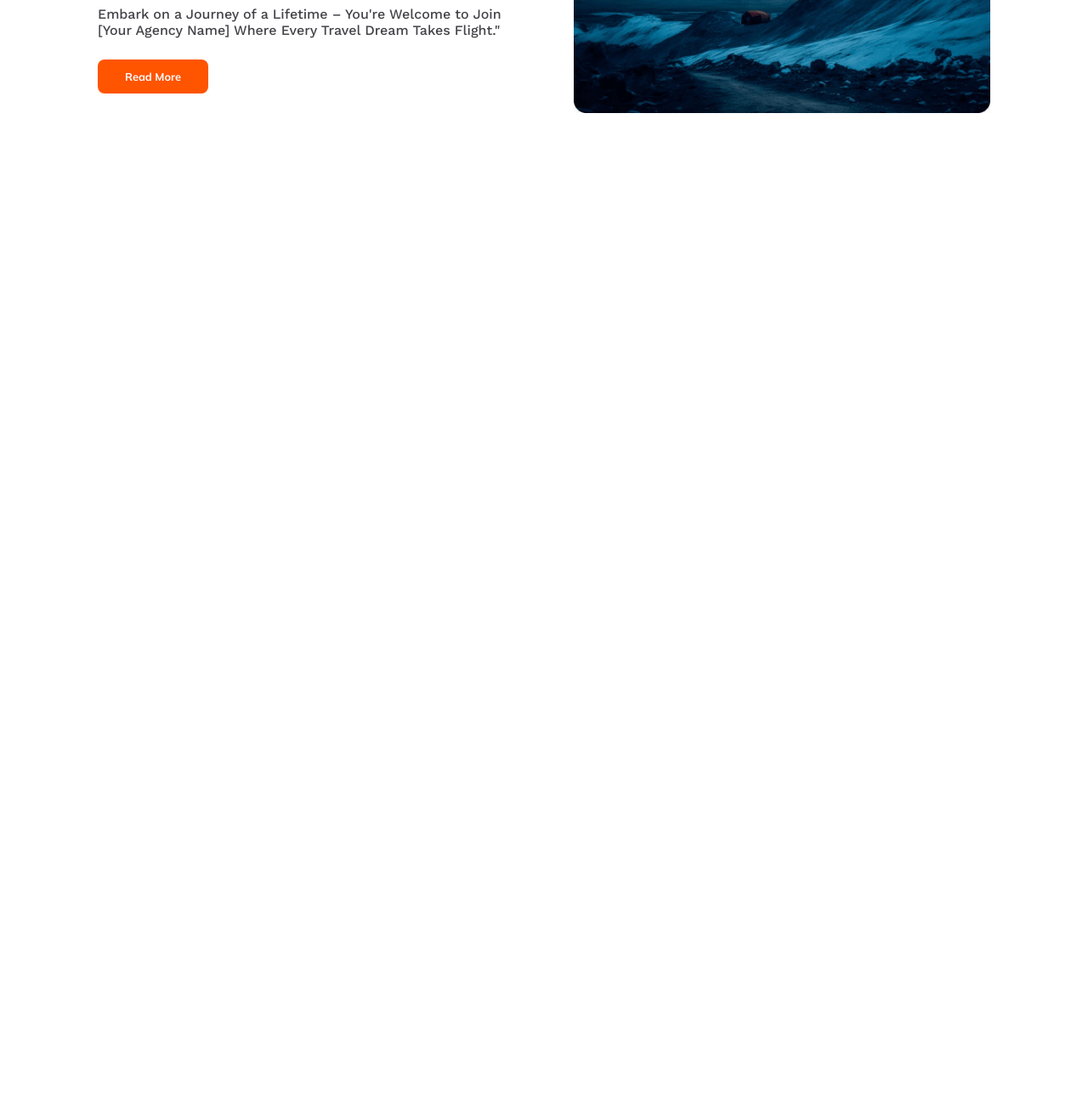
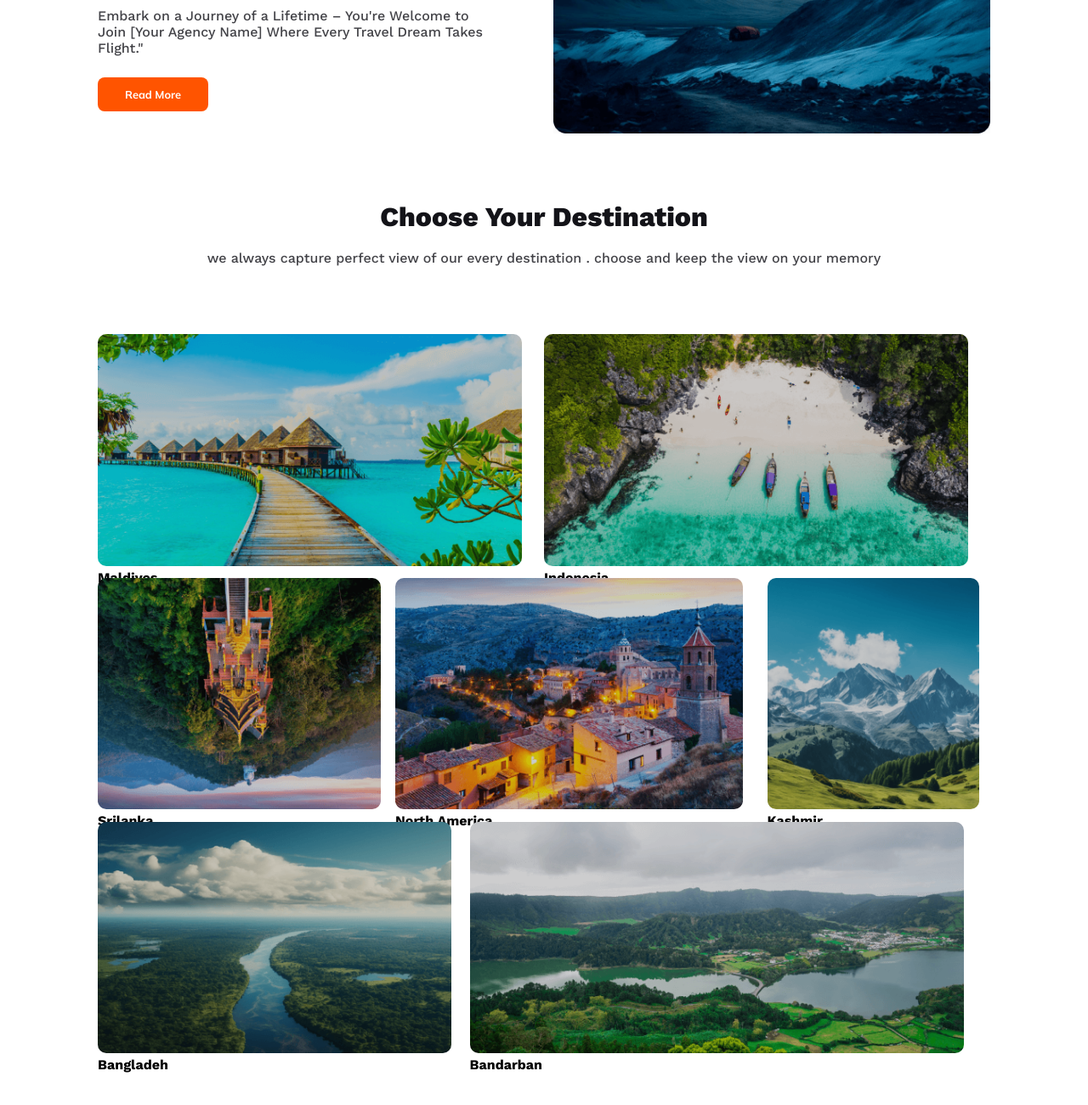
Before and after one commit to TasinEvan/travel-agency, a plain HTML site: page index.html in a window 1280 px wide. Shown: the part 1089-2389 px from the top of the page at 85% size. Before the commit the page ends 1301 px from the top, so only its background shows below. Drawn offline with nearby package versions, Linux system fonts and the light colour scheme.

Commit message:
destination  added

```diff
--- a/index.html
+++ b/index.html
@@ -10,7 +10,9 @@
     <link
         href="https://fonts.googleapis.com/css2?family=Mulish:ital,wght@0,300;0,400;0,500;0,600;0,700;0,800;0,900;0,1000;1,600&family=Work+Sans:wght@200;300;400;500;600;700;800;900&display=swap"
         rel="stylesheet">
-        <link rel="stylesheet" href="https://cdnjs.cloudflare.com/ajax/libs/font-awesome/6.5.1/css/all.min.css" integrity="sha512-DTOQO9RWCH3ppGqcWaEA1BIZOC6xxalwEsw9c2QQeAIftl+Vegovlnee1c9QX4TctnWMn13TZye+giMm8e2LwA==" crossorigin="anonymous" referrerpolicy="no-referrer" />
+    <link rel="stylesheet" href="https://cdnjs.cloudflare.com/ajax/libs/font-awesome/6.5.1/css/all.min.css"
+        integrity="sha512-DTOQO9RWCH3ppGqcWaEA1BIZOC6xxalwEsw9c2QQeAIftl+Vegovlnee1c9QX4TctnWMn13TZye+giMm8e2LwA=="
+        crossorigin="anonymous" referrerpolicy="no-referrer" />
 
     <link rel="stylesheet" href="styles/travel.css">
 </head>
@@ -66,13 +68,14 @@
                     <i class="fa-solid fa-magnifying-glass"></i> Find Now</button>
 
             </div>
-        </section >
+        </section>
 
 
         <section class="popular-tour-container">
-    <div>
+            <div class="popular-items">
                 <h1 class="title">Our Popular Tours</h1>
-        <p class="description">Where Dreams Take Flight: Start Your Journey Today with Our Renowned Tours, Exclusively from [Your Agency Name]. we wanna mention our most exclucive packages "</p>
+                <p class="description">Where Dreams Take Flight: Start Your Journey Today with Our Renowned Tours,
+                    Exclusively from [Your Agency Name]. we wanna mention our most exclucive packages "</p>
 
 
                 <ul class="description">
@@ -81,17 +84,49 @@
                     <li><b>Queenstown, New Zealand:</b>
                         Discover the adventure capital's stunning mountain vistas and Lake Wakatipu</li>
                     <li><b>Cape Town, South Africa:</b>
-                Marvel at Cape Town's Table Mountain and diverse landscapes, where rich history meets world-class hospitality</li>
+                        Marvel at Cape Town's Table Mountain and diverse landscapes, where rich history meets
+                        world-class hospitality</li>
                     <li><b>Bali, Indonesia:</b>
                         Experience the tropical paradise of Bali with lush landscapes and ancient temples</li>
                 </ul>
-        <P class="description">Embark on a Journey of a Lifetime – You're Welcome to Join [Your Agency Name] Where Every Travel Dream Takes Flight."</P>
+                <P class="description">Embark on a Journey of a Lifetime – You're Welcome to Join [Your Agency Name]
+                    Where Every Travel Dream Takes Flight."</P>
 
-        <button class="btn-primary" >Read More</button>
+                <button class="btn-primary">Read More</button>
             </div>
             <div class="hill-img-container">
                 <img src="./Images/Rectangle4.png" alt="">
             </div>
+
+        </section>
+
+        <section class="destination-container">
+            <div>
+                <h1 class="title">Choose Your Destination</h1>
+                <p class="description"> we always capture perfect view of our every destination . choose and keep the view on your memory </p>
+            </div>
+
+            <div class="image-containner">
+
+
+                <div class="grid-item-1" ><img src="./Images/maldives.png" alt=""><h4 class="place-name">Maldives</h4></div>
+
+                <div class="grid-item-2" ><img src="./Images/indonesia.png" alt=""><h4 class="place-name">Indonesia</h4></div>
+
+                <div class="grid-item-3" ><img  src="./Images/srilanka.png" alt=""><h4 class="place-name">Srilanka</h4></div>
+
+                <div class="grid-item-4" ><img  src="./Images/north-america.png" alt=""><h4 class="place-name">North America</h4></div>
+
+                <div class="grid-item-5" ><img  src="./Images/kashmir.png" alt=""><h4 class="place-name">Kashmir</h4></div>
+
+                <div class="grid-item-6"  ><img src="./Images/bangladesh.png" alt=""><h4 class="place-name">Bangladeh</h4></div>
+
+                <div class="grid-item-7" ><img  src="./Images/bandarban.png" alt=""><h4 class="place-name">Bandarban</h4></div>
+
+
+
+                </div>
+
 
         </section>
 
--- a/styles/travel.css
+++ b/styles/travel.css
@@ -1,8 +1,8 @@
 /* shared style */
-* {
+*{
     font-family: 'Mulish', sans-serif;
-    font-family: 'Work Sans', sans-serif;
-}
+font-family: 'Work Sans', sans-serif;}
+
 
 * {
     margin: 0px;
@@ -134,7 +134,12 @@ cursor: pointer;
 .banner-form select:hover{
     background-color: darkturquoise;
 }
+
+
+
+
 /* popular section */
+
 .popular-tour-container{
     margin: 75px auto;
     display: flex;
@@ -147,16 +152,94 @@ cursor: pointer;
 .popular-tour-container img{
     width: 100%;
 }
-.popular-tour-container>div{
+.popular-tour-container .popular-items{
 
 width: calc((100% - 70px) / 2);
 }
-.popular-tour-container>div .description{
+.popular-tour-container .description{
     margin-top: 20px;
 }
-.popular-tour-container > div .btn-primary{
+.popular-tour-container .btn-primary{
     margin-top: 25px;
 }
+
+/* destination */
+.image-containner{
+
+    margin: 80px auto;
+
+
+    display: grid;
+    grid-template-columns: repeat(12,1fr);
+    grid-template-rows:repeat(3,1fr);
+
+
+
+}
+.image-containner img{
+    height: 95%;
+
+   width: 95%;
+   object-fit: cover;
+   border-radius: 10px;
+
+
+
+
+
+}
+.grid-item-1{
+    grid-column: 1 /span 6;
+    grid-row: 1;
+}
+.grid-item-2{
+    grid-column: 7 /span 12;
+    grid-row: 1;
+
+}
+.grid-item-3{
+    grid-column: 1 /span 4;
+    grid-row: 2;
+
+}
+.grid-item-4{
+    grid-column: 5 /span 9;
+    grid-row:2;
+    width: 430px;
+
+
+
+}
+.grid-item-5{
+    grid-column: 10 /span 12;
+    grid-row:2;
+
+}
+.grid-item-6{
+    grid-column: 1 /span 5;
+    grid-row:3;
+
+}
+.grid-item-7{
+    grid-column: 6 /span 12;
+    grid-row:3;
+
+}
+.destination-container h1{
+    text-align: center;
+    margin-bottom: 20px;
+
+
+
+}
+.destination-container p{
+    text-align: center;
+
+
+
+}
+
+
 
 
 
@@ -229,7 +312,7 @@ width: calc((100% - 70px) / 2);
     margin:50px 15px ;
 
    }
-   .popular-tour-container>div{
+   .popular-tour-container.popular-items{
 
     width: 100%;}
 
```
Also changed, not shown: Images/bandarban.png (renamed from Images/Rectangle10.png), Images/bangladesh.png (renamed from Images/Rectangle11.png), Images/indonesia.png (renamed from Images/Rectangle8.png), Images/kashmir.png (renamed from Images/Rectangle9.png), Images/maldives.png (renamed from Images/Rectangle5.png), Images/north-america.png (renamed from Images/Rectangle7.png), Images/srilanka.png (renamed from Images/Rectangle6.png). Lines whose indentation alone changed are shown as unchanged.
